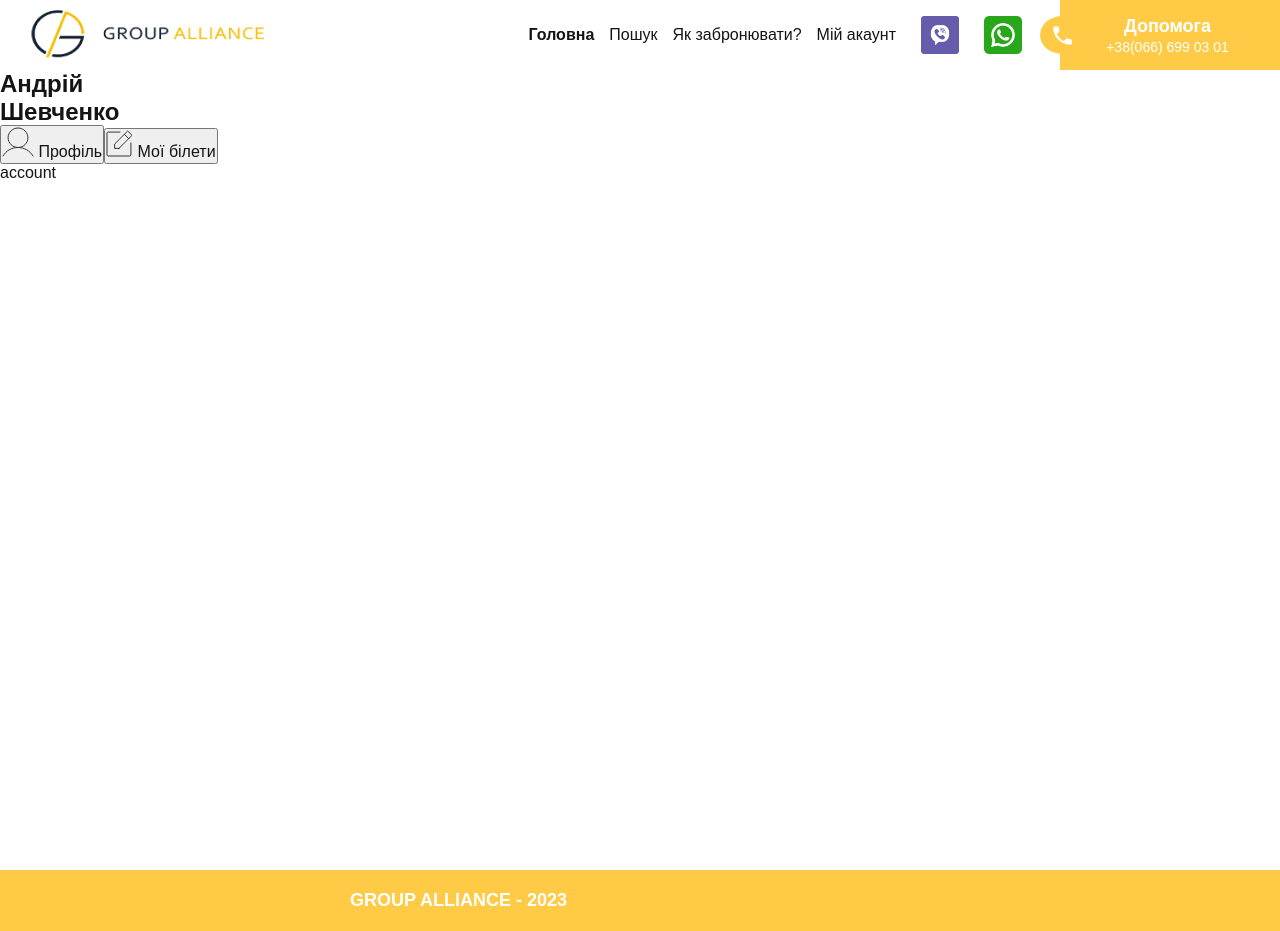
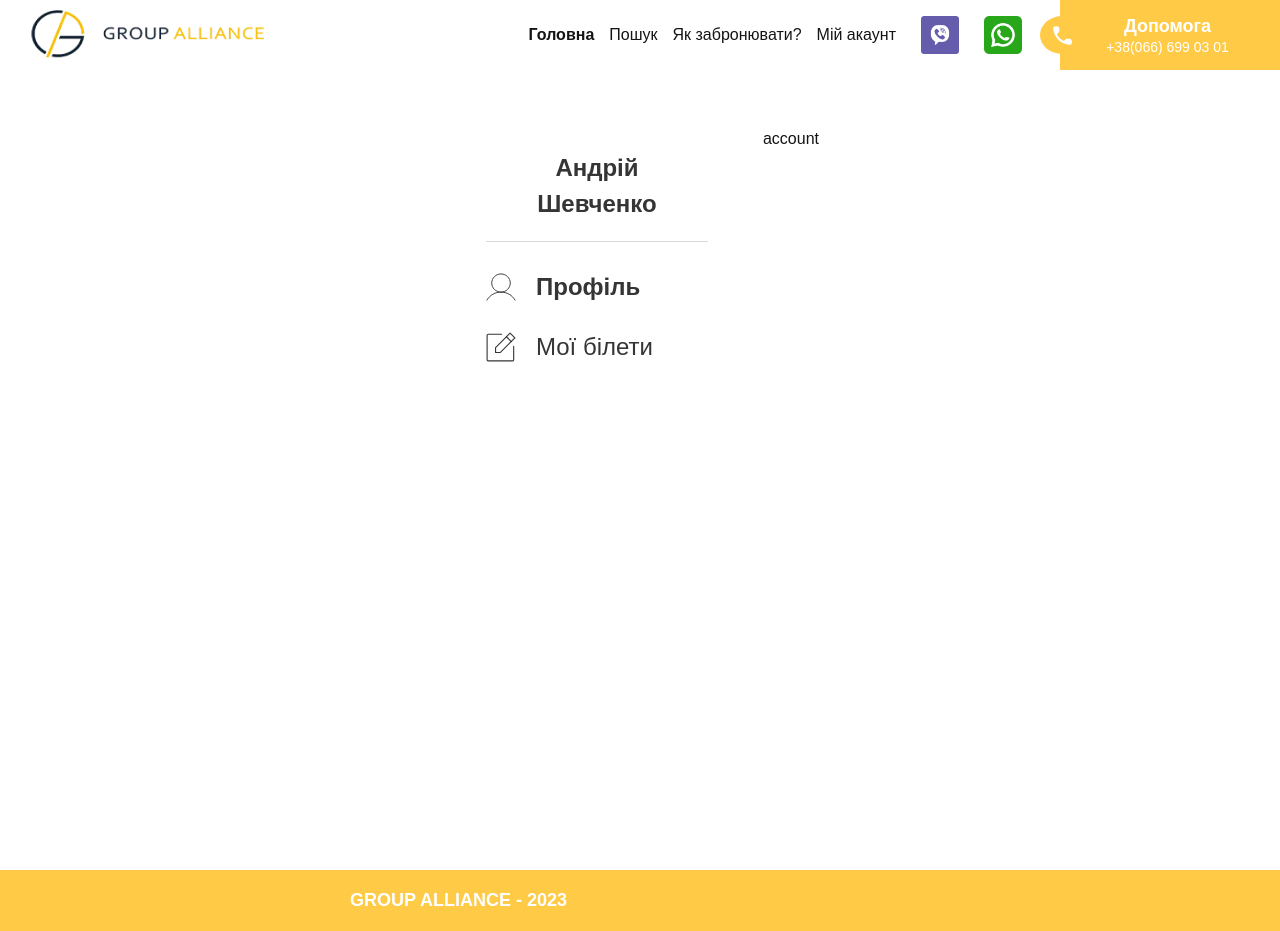
Before and after one commit to viktor-kindrat/finish, a React (Create React App) app: page /account in a window 1280 px wide. Built offline with nearby package versions, Linux system fonts and the light colour scheme.

Commit message:
layout styles. account menu

```diff
--- a/src/Components/Account/Account.jsx
+++ b/src/Components/Account/Account.jsx
@@ -12,16 +12,18 @@ function Account () {
                 <div className="Account__menu-head">
                     <h2 className="Account__menu-headline">Андрій <br /> Шевченко</h2>
                 </div>
+                <nav className="Account__menu-nav">
                     <Link to="/account">
-                    <button className="Account__menu-btn">
-                        <img src={profileIcon} alt="Профіль" /> Профіль
+                        <button className="Account__menu-btn Account__menu-btn_selected">
+                            <img height={30} src={profileIcon} alt="Профіль" /> Профіль
                         </button>
                     </Link>
                     <Link to="/account/tickets">
                         <button className="Account__menu-btn">
-                        <img src={ticketIcon} alt="Мої білети" /> Мої білети
+                            <img height={30} src={ticketIcon} alt="Мої білети" /> Мої білети
                         </button>
                     </Link>
+                </nav>
             </div>
             <Routes>
                 <Route path="/" element={<div>account</div>} />
--- a/src/Components/Account/Styles/Account.css
+++ b/src/Components/Account/Styles/Account.css
@@ -2,6 +2,91 @@
   width: 100%;
   min-height: 100vh;
   margin-top: 70px;
+  padding: 60px 50px;
+  display: flex;
+  gap: 30px;
+  align-items: flex-start;
+  justify-content: center;
+}
+.Account a {
+  text-decoration: none;
+}
+.Account .Account__menu {
+  min-width: 272px;
+  width: auto;
+  padding: 20px 25px;
+  border-radius: 5px;
+  background: #FFFFFF;
+  box-shadow: 0px 0px 10px 0px rgbaS(0, 0, 0, 0.25);
+  display: flex;
+  gap: 50px;
+  flex-direction: column;
+  align-items: center;
+  justify-content: center;
+}
+.Account .Account__menu .Account__menu-head {
+  width: 100%;
+  display: flex;
+  align-items: center;
+  justify-content: center;
+  position: relative;
+}
+.Account .Account__menu .Account__menu-head .Account__menu-headline {
+  text-align: center;
+  color: #353535;
+  text-align: center;
+  font-size: 24px;
+  font-style: normal;
+  font-weight: 700;
+  line-height: 150%;
+}
+.Account .Account__menu .Account__menu-head::after {
+  content: "";
+  height: 1px;
+  width: 100%;
+  display: block;
+  position: absolute;
+  bottom: -20px;
+  left: 50%;
+  border-radius: 2px;
+  background: #D9D9D9;
+  transform: translate(-50%, 0);
+  -webkit-transform: translate(-50%, 0);
+  -moz-transform: translate(-50%, 0);
+  -ms-transform: translate(-50%, 0);
+  -o-transform: translate(-50%, 0);
+}
+.Account .Account__menu .Account__menu-nav {
+  width: 100%;
+  display: flex;
+  flex-direction: column;
+  gap: 30px;
+  align-items: flex-start;
+  justify-content: flex-start;
+}
+.Account .Account__menu .Account__menu-nav .Account__menu-btn {
+  width: 100%;
+  display: flex;
+  align-items: center;
+  justify-content: flex-start;
+  gap: 20px;
+  background: transparent;
+  border: none;
+  outline: none;
+  cursor: pointer;
+  color: #353535;
+  font-size: 24px;
+  font-style: normal;
+  font-weight: 400;
+  line-height: normal;
+}
+.Account .Account__menu .Account__menu-nav .Account__menu-btn_selected {
+  font-weight: 600;
+}
+.Account .Account__menu .Account__menu-nav .Account__menu-btn img {
+  width: 30px;
+  aspect-ratio: 1/1;
+  object-fit: contain;
 }
 
 @media screen and (max-width: 919px) {
--- a/src/Components/Account/Styles/Account.scss
+++ b/src/Components/Account/Styles/Account.scss
@@ -2,6 +2,100 @@
     width: 100%;
     min-height: 100vh;
     margin-top: 70px;
+    padding: 60px 50px;
+    display: flex;
+    gap: 30px;
+    align-items: flex-start;
+    justify-content: center;
+
+    a {
+        text-decoration: none;
+    }
+
+    .Account__menu {
+        min-width: 272px;
+        width: auto;
+        padding: 20px 25px;
+        border-radius: 5px;
+        background: #FFFFFF;
+        box-shadow: 0px 0px 10px 0px rgbaS(0, 0, 0, 0.25);
+        display: flex;
+        gap: 50px;
+        flex-direction: column;
+        align-items: center;
+        justify-content: center;
+
+        .Account__menu-head {
+            width: 100%;
+            display: flex;
+            align-items: center;
+            justify-content: center;
+            position: relative;
+
+            .Account__menu-headline {
+                text-align: center;
+                color: #353535;
+                text-align: center;
+                font-size: 24px;
+                font-style: normal;
+                font-weight: 700;
+                line-height: 150%;
+            }
+
+            &::after {
+                content: "";
+                height: 1px;
+                width: 100%;
+                display: block;
+                position: absolute;
+                bottom: -20px;
+                left: 50%;
+                border-radius: 2px;
+                background: #D9D9D9;
+                transform: translate(-50%, 0);
+                -webkit-transform: translate(-50%, 0);
+                -moz-transform: translate(-50%, 0);
+                -ms-transform: translate(-50%, 0);
+                -o-transform: translate(-50%, 0);
+            }
+        }
+
+        .Account__menu-nav {
+            width: 100%;
+            display: flex;
+            flex-direction: column;
+            gap: 30px;
+            align-items: flex-start;
+            justify-content: flex-start;
+
+            .Account__menu-btn {
+                width: 100%;
+                display: flex;
+                align-items: center;
+                justify-content: flex-start;
+                gap: 20px;
+                background: transparent;
+                border: none;
+                outline: none;
+                cursor: pointer;
+                color: #353535;
+                font-size: 24px;
+                font-style: normal;
+                font-weight: 400;
+                line-height: normal;
+
+                &_selected {
+                    font-weight: 600;
+                }
+
+                img {
+                    width: 30px;
+                    aspect-ratio: 1/1;
+                    object-fit: contain;
+                }
+            }
+        }
+    }
 }
 
 @media screen and (max-width: 919px) {
```
Lines whose indentation alone changed are shown as unchanged.
